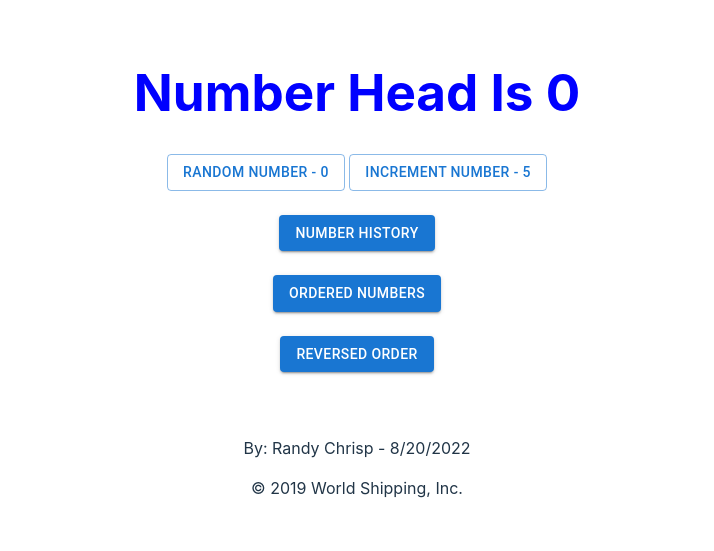
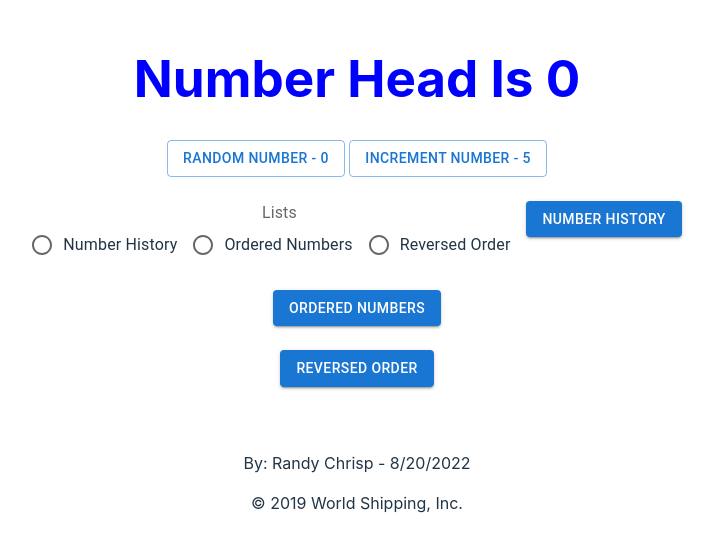
Before and after one commit to randyChrisp/react-entry-test, a React (Vite) app: page / in a window 1280 px wide. Shown: the part 127-678 px from the top of the page, without its empty margins (283-997 px from the left). Built offline with nearby package versions, Linux system fonts and the light colour scheme.

Commit message:
Radio buttons

```diff
--- a/src/App.tsx
+++ b/src/App.tsx
@@ -1,5 +1,16 @@
 import React from 'react';
-import { Button, List, ListItem, Grid,  } from '@mui/material';
+import {
+  Button,
+  List,
+  ListItem,
+  Grid,
+  RadioGroup,
+  FormControl,
+  FormLabel,
+  FormControlLabel,
+  Radio,
+  ToggleButton
+} from '@mui/material';
 import './App.css';
 
 const randomNumberBetween0And100 = () => {
@@ -52,6 +63,7 @@ function App() {
 
           const newHistory: NumberObj[]  = [...numberHistory, {id: newRandomId, number: newRandomNumber, numberType: "random"}];
           setNumberHistory(newHistory);
+          // localStorage.setItem(numberHistory, newHistory);
         }}
         >
           Random Number - {numHeader}
@@ -69,6 +81,7 @@ function App() {
           } else {
 
             const newIncrementedId = incrementIdByOne();
+
             const newIncrementedItem: NumberObj[] = [...numberHistory, {id: newIncrementedId, number: incrementNumberObj, numberType: "incremented"}];
             setNumberHistory(newIncrementedItem);
           }
@@ -79,6 +92,36 @@ function App() {
 
       <br></br>
       <br></br>
+
+      <FormControl>
+        <FormLabel id='formLabel'>Lists</FormLabel>
+        <RadioGroup row aria-labelledby='formLabel'>
+          <FormControlLabel
+            value='number-history'
+            control={<Radio />}
+            label='Number History'
+            onClick={() => {
+                setShowHistoryForm(!showHistoryForm)
+             }}
+          />
+          <FormControlLabel
+            value='ordered-numbers'
+            control={<Radio />}
+            label='Ordered Numbers'
+            onClick={() => {
+                setShowNumberOrderForm(!showNumberOrderForm)
+             }}
+          />
+          <FormControlLabel
+            value='reversed-order'
+            control={<Radio />}
+            label='Reversed Order'
+            onClick={() => {
+                setShowReverseOrderForm(!showReverseOrderForm);
+             }}
+          />
+        </RadioGroup>
+      </FormControl>
 
       <Button
         id='NumberObj'
```
